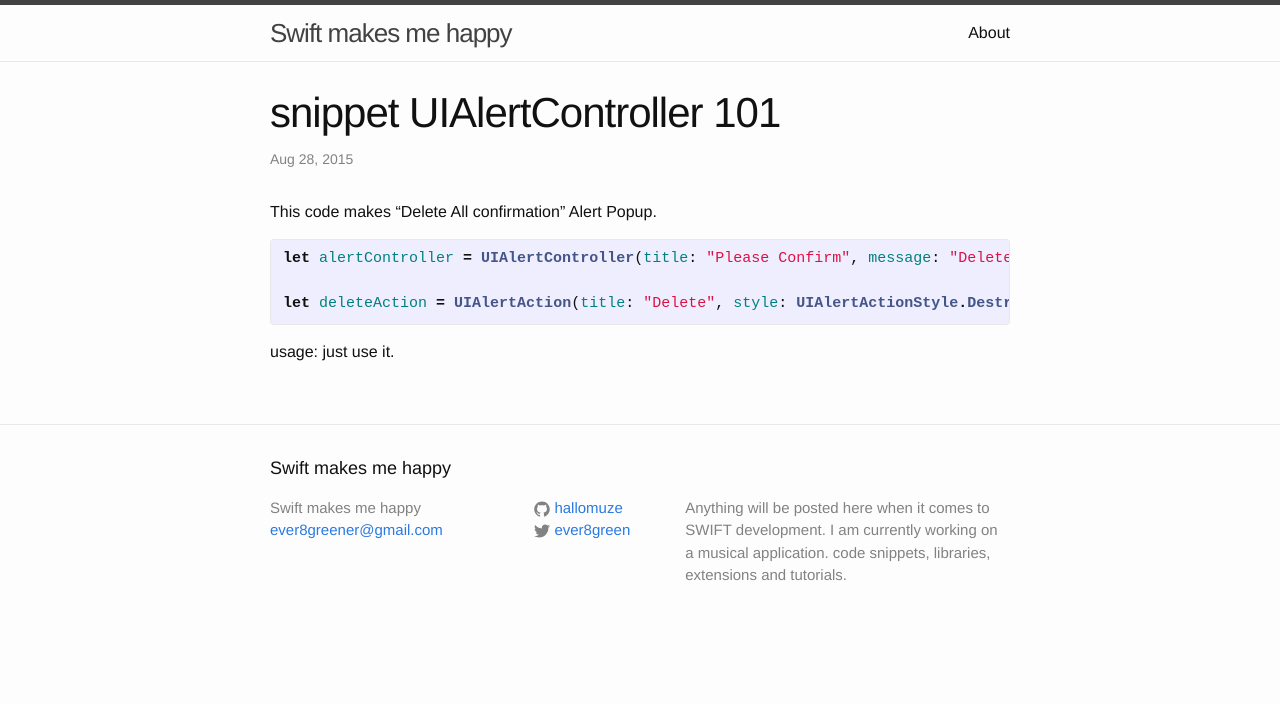
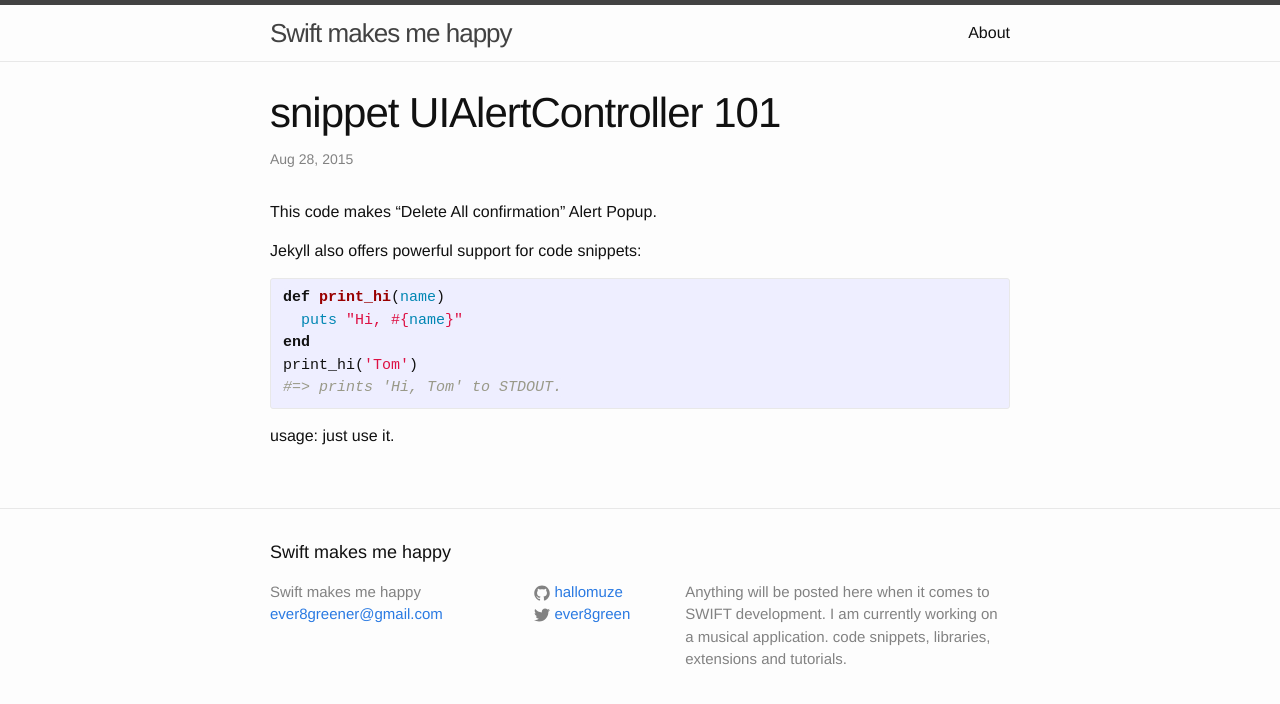
Before and after one commit to hallomuze/hallomuze.github.io, a Jekyll site: the page built from _posts/2015-08-28-Snp_UIAlertController.md, in a window 1280 px wide. Shown: the top 704 px of the page. Built offline with Jekyll 4.4.1, drawn with Linux system fonts in a browser that asks for light colours.

```diff
--- a/_posts/2015-08-28-Snp_UIAlertController.md
+++ b/_posts/2015-08-28-Snp_UIAlertController.md
@@ -6,10 +6,14 @@ categories: snippet
 ---
 This code makes "Delete All confirmation" Alert Popup.
 
-{% highlight swift %}
-let alertController = UIAlertController(title: "Please Confirm", message: "Delete all messages?", preferredStyle: UIAlertControllerStyle.Alert)
+Jekyll also offers powerful support for code snippets:
 
-let deleteAction = UIAlertAction(title: "Delete", style: UIAlertActionStyle.Destructive, handler: {(alert :UIAlertAction!) in
+{% highlight ruby %}
+def print_hi(name)
+  puts "Hi, #{name}"
+end
+print_hi('Tom')
+#=> prints 'Hi, Tom' to STDOUT.
 {% endhighlight %}
 
 usage: just use it.
```
